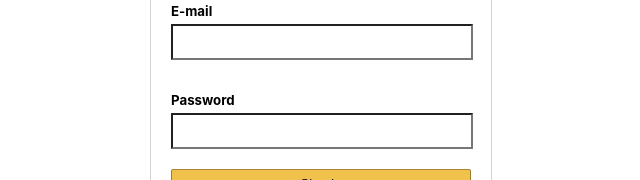
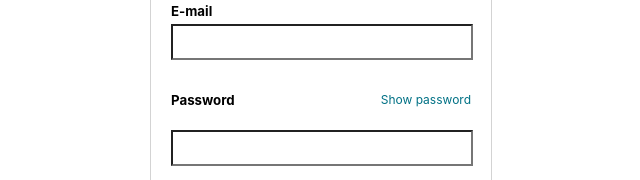
Before and after one commit to KeshavxA/amazon, a React (Create React App) app: page /login in a window 1280 px wide. Shown: the part 240-420 px from the top of the page, without its empty margins (319-959 px from the left). Built offline with nearby package versions, Linux system fonts and the light colour scheme.

Commit message:
feat: 6. Password Visibility Toggle

```diff
--- a/src/components/Login.js
+++ b/src/components/Login.js
@@ -8,7 +8,8 @@ function Login() {
   const navigate = useNavigate();
   const [email, setEmail] = useState('');
   const [password, setPassword] = useState('');
-  const [{}, dispatch] = useStateValue();
+  const [showPassword, setShowPassword] = useState(false);
+  const [_, dispatch] = useStateValue();
 
   const signIn = e => {
     e.preventDefault();
@@ -53,8 +54,16 @@ function Login() {
           <h5>E-mail</h5>
           <input type='text' value={email} onChange={e => setEmail(e.target.value)} />
 
-          <h5>Password</h5>
-          <input type='password' value={password} onChange={e => setPassword(e.target.value)} />
+          <div style={{ display: 'flex', justifyContent: 'space-between', alignItems: 'center' }}>
+            <h5>Password</h5>
+            <span
+              onClick={() => setShowPassword(!showPassword)}
+              style={{ cursor: 'pointer', fontSize: '12px', color: '#007185' }}
+            >
+              {showPassword ? 'Hide' : 'Show'} password
+            </span>
+          </div>
+          <input type={showPassword ? 'text' : 'password'} value={password} onChange={e => setPassword(e.target.value)} />
 
           <button type='submit' onClick={signIn} className='login__signInButton'>Sign In</button>
         </form>
```
